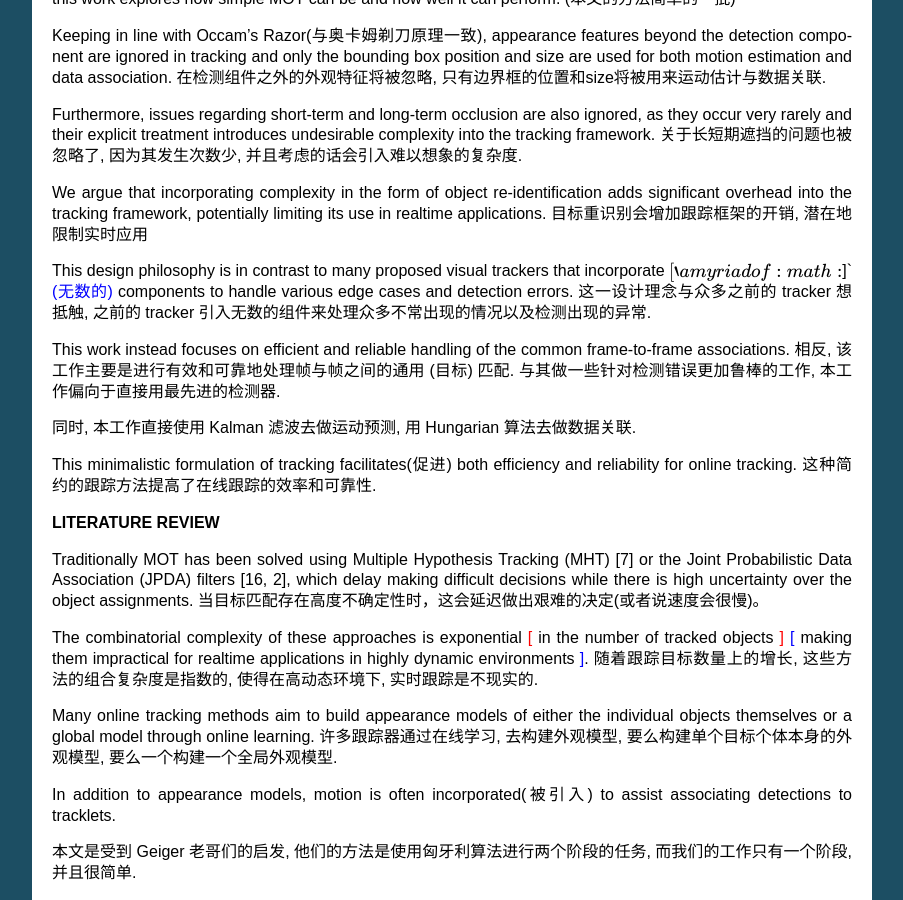
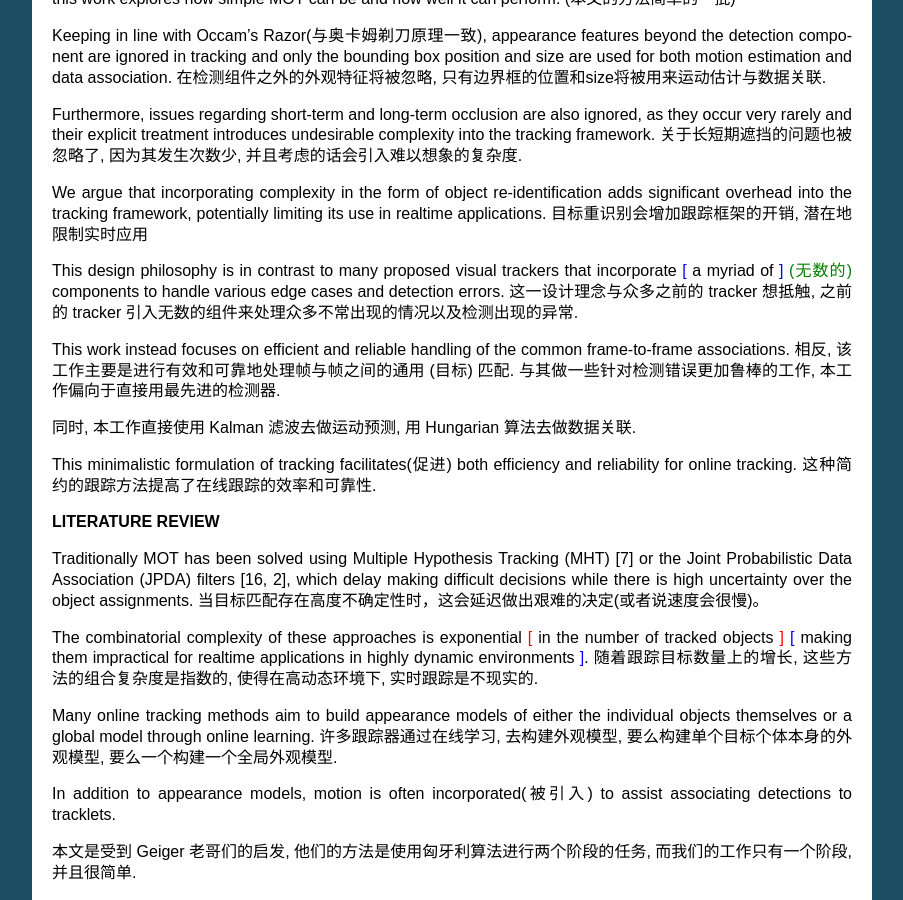
Before and after one commit to DrRyanHuang/temp_test, a Sphinx documentation site: the page built from docs/MOT/sort.rst, in a window 1280 px wide and 900 px high, scrolled down 605 px. Shown: the whole window, without its empty margins (198-1101 px from the left). Built offline with Sphinx 7.4.7, drawn with Linux system fonts in a browser that asks for light colours; some of the changed lines change nothing that is shown.

Commit message:
update sort

```diff
--- a/docs/MOT/sort.rst
+++ b/docs/MOT/sort.rst
@@ -42,7 +42,7 @@ Furthermore, issues regarding short-term and long-term occlusion are also ignore
 We argue that incorporating complexity in the form of object re-identification adds significant overhead into the tracking framework, potentially limiting its use in realtime applications.
 目标重识别会增加跟踪框架的开销, 潜在地限制实时应用
 
-This design philosophy is in contrast to many proposed visual trackers that incorporate :math:`[`a myriad of :math:`]` :blue:`(无数的)`  components to handle various edge cases and detection errors.
+This design philosophy is in contrast to many proposed visual trackers that incorporate :blue:`[` a myriad of :blue:`]` :green:`(无数的)`  components to handle various edge cases and detection errors.
 这一设计理念与众多之前的 tracker 想抵触, 之前的 tracker 引入无数的组件来处理众多不常出现的情况以及检测出现的异常.
 
 This work instead focuses on efficient and reliable handling of the common frame-to-frame associations.
@@ -77,4 +77,4 @@ In addition to appearance models, motion is often incorporated(被引入) to ass
 - 但是这种两步关联将这种限制为批量计算(我觉的就是并行的意思)。
 
 
-3. METHODOLOGY
+**METHODOLOGY**
```
